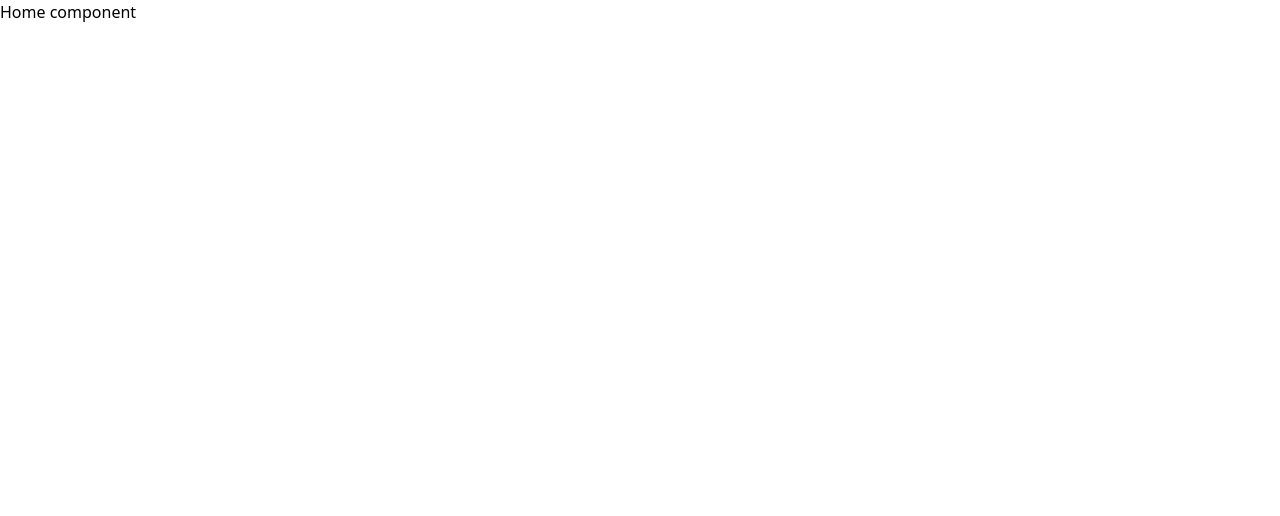
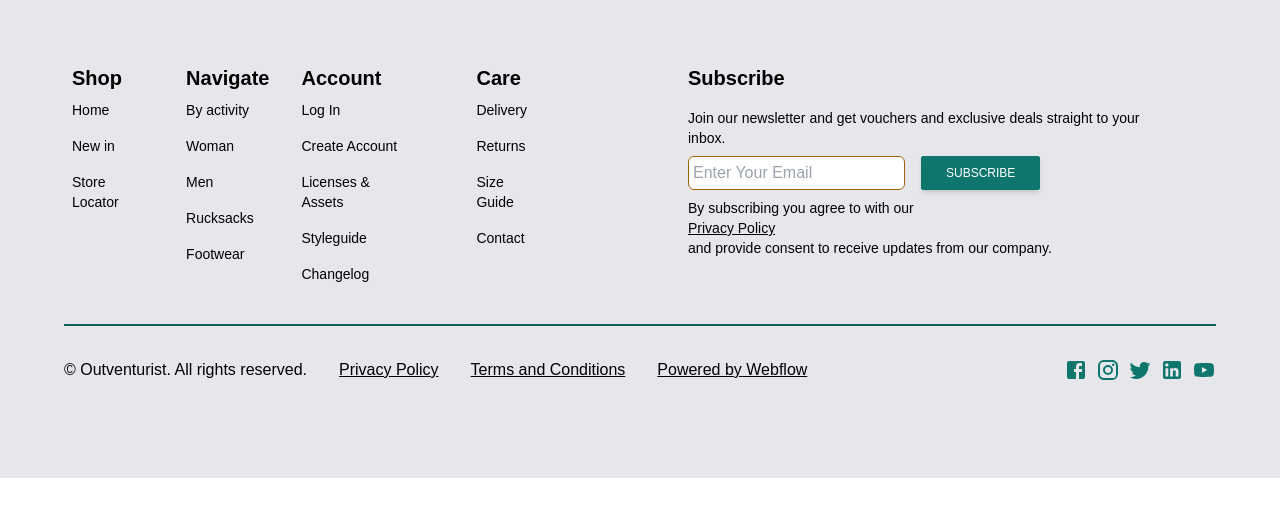
Before and after one commit to bismarkboateng/OUTVENTURIST, a React (Vite) app: page / in a window 1280 px wide. Shown: the top 516 px of the page. Built offline with nearby package versions, Linux system fonts and the light colour scheme.

Commit message:
done with footer

```diff
--- a/package.json
+++ b/package.json
@@ -10,6 +10,10 @@
     "preview": "vite preview"
   },
   "dependencies": {
+    "@emotion/react": "^11.11.1",
+    "@emotion/styled": "^11.11.0",
+    "@mui/icons-material": "^5.14.16",
+    "@mui/material": "^5.14.16",
     "@reduxjs/toolkit": "^1.9.7",
     "react": "^18.2.0",
     "react-dom": "^18.2.0",
--- a/src/components/Footer/index.jsx
+++ b/src/components/Footer/index.jsx
@@ -1,11 +1,18 @@
 import { shop , navigate, account ,care } from './footerlinks'
+import FacebookIcon from '@mui/icons-material/Facebook';
+import InstagramIcon from '@mui/icons-material/Instagram';
+import TwitterIcon from '@mui/icons-material/Twitter';
+import LinkedInIcon from '@mui/icons-material/LinkedIn';
+import YouTubeIcon from '@mui/icons-material/YouTube';
 
 const index = () => {
     const linkstyles='text-sm py-2 hover:text-gray-400 transition duration-500 ease-in-out cursor-pointer';
     const smalltext = 'text-sm'
     const ptag = 'font-bold text-xl'
+    const social = 'text-teal-700	hover:text-teal-500 transition duration-500 ease-in-out cursor-pointer'
   return (
-    <div className='bg-gray-200 text-black md:flex flex-row justify-between px-2'>
+    <div style={{fontFamily: 'Schibsted Grotesk, sans-serif'}} className='bg-gray-200 md:p-16'>
+    <div className='text-black md:flex flex-row justify-between px-2'>
     <div className='lg:flex flex-row justify-around gap-x-16'>
       <div className='flex flex-row gap-x-8'>
 
@@ -63,14 +70,14 @@ const index = () => {
     </div>
 
     {/* newsletter email div */}
-    <div>
-      <div className='font-bold mb-8'>Subsribe</div>
+    <div className='md:mx-8'>
+      <div className='font-bold mb-4 text-xl'>Subscribe</div>
       <div className={smalltext}>Join our newsletter and get vouchers and exclusive deals straight to your inbox.</div>
-      <div className="flex items-center gap-x-4 my-4 ">
+      <div className="flex items-center gap-x-4 my-2 ">
       <input
         type="email"
         placeholder="Enter Your Email"
-        className="p-1 border border-gray-400 rounded-sm"
+        className="p-1 border border-yellow-700 rounded-md"
       />
       <button
         type="button"
@@ -83,9 +90,24 @@ const index = () => {
       By subscribing you agree to with our <div className='underline'>Privacy Policy</div> and provide consent to receive updates from our company.
       </div>
     </div>
-
-    <div className="h-0.5 bg-teal-800 mt-8"></div>
-
+    {/* teal div */}
+    </div>
+    <div className="h-0.5 bg-teal-800 mt-8 px-4"></div>
+    <div className='md:flex md:flex-row md:justify-between flex flex-col-reverse'>
+    <div className='flex flex-col-reverse gap-y-4 py-8 md:flex-row md:gap-x-8'>
+      <div>© Outventurist. All rights reserved.</div>
+      <div className='underline hover:cursor-pointer'>Privacy Policy</div>
+      <div className='underline hover:cursor-pointer'>Terms and Conditions</div>
+      <div className='underline hover:cursor-pointer'>Powered by Webflow</div>
+    </div>
+    <div className='md:flex justify-center items-center gap-x-2'>
+      <FacebookIcon className={social}/>
+      <InstagramIcon className={social}/>
+      <TwitterIcon className={social}/>
+      <LinkedInIcon className={social}/>
+      <YouTubeIcon className={social}/>
+    </div>
+    </div>
     </div>
   )
 }
--- a/src/pages/Home/index.jsx
+++ b/src/pages/Home/index.jsx
@@ -1,9 +1,9 @@
-
-
+import Footer from '../../components/Footer'
 export default function index() {
   return (
-    <section>
-        Home component
-    </section>
+    <div>
+        <Footer />
+    </div>
+
   )
 }
```
Also changed, not shown: 1 other file (tests, documents, lock files or other folders).
